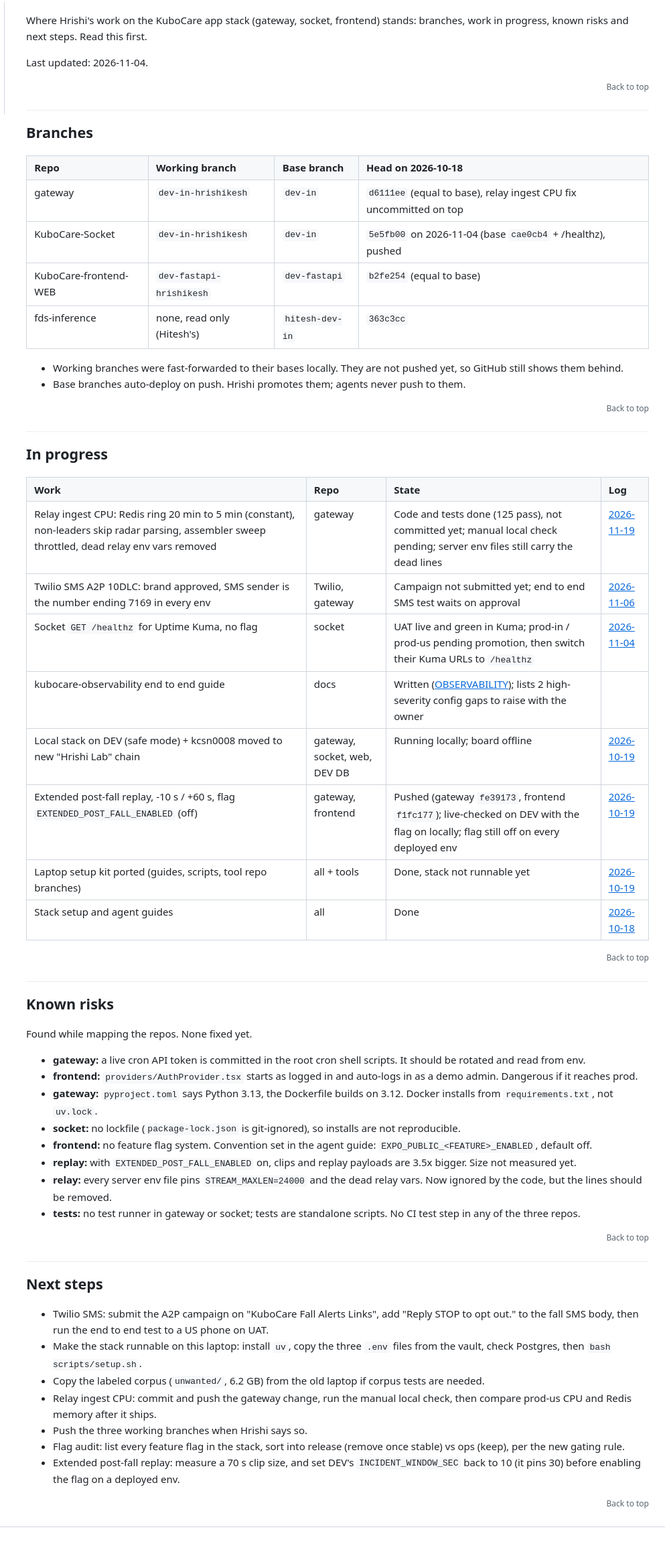
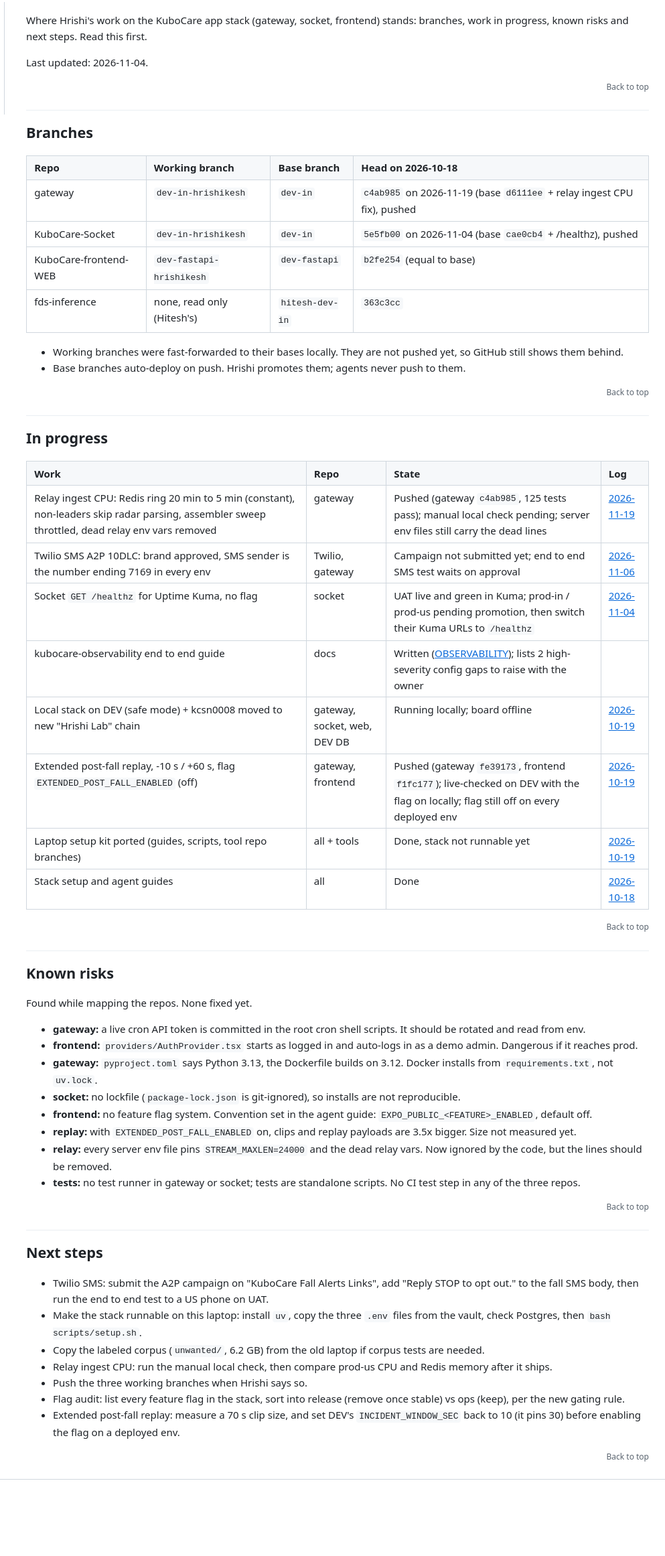
Before and after one commit to hrishikesh-byte/docs-kubocare-stack, a plain HTML site: page STATUS.html in a window 1280 px wide. Shown: the part 148-2471 px from the top of the page at 67% size, without its empty margins (287-1280 px from the left). After the commit the page ends 2426 px from the top, so only its background shows below. Drawn offline with Linux system fonts and the light colour scheme.

Commit message:
docs: relay ingest CPU fix pushed

```diff
--- a/STATUS.html
+++ b/STATUS.html
@@ -62,7 +62,7 @@ pre.mermaid{background:none;text-align:center}
 <h2 id="branches">Branches</h2>
 <table>
 <tr><th>Repo</th><th>Working branch</th><th>Base branch</th><th>Head on 2026-10-18</th></tr>
-<tr><td>gateway</td><td><code>dev-in-hrishikesh</code></td><td><code>dev-in</code></td><td><code>d6111ee</code> (equal to base), relay ingest CPU fix uncommitted on top</td></tr>
+<tr><td>gateway</td><td><code>dev-in-hrishikesh</code></td><td><code>dev-in</code></td><td><code>c4ab985</code> on 2026-11-19 (base <code>d6111ee</code> + relay ingest CPU fix), pushed</td></tr>
 <tr><td>KuboCare-Socket</td><td><code>dev-in-hrishikesh</code></td><td><code>dev-in</code></td><td><code>5e5fb00</code> on 2026-11-04 (base <code>cae0cb4</code> + /healthz), pushed</td></tr>
 <tr><td>KuboCare-frontend-WEB</td><td><code>dev-fastapi-hrishikesh</code></td><td><code>dev-fastapi</code></td><td><code>b2fe254</code> (equal to base)</td></tr>
 <tr><td>fds-inference</td><td>none, read only (Hitesh's)</td><td><code>hitesh-dev-in</code></td><td><code>363c3cc</code></td></tr>
@@ -77,7 +77,7 @@ pre.mermaid{background:none;text-align:center}
 <h2 id="in-progress">In progress</h2>
 <table>
 <tr><th>Work</th><th>Repo</th><th>State</th><th>Log</th></tr>
-<tr><td>Relay ingest CPU: Redis ring 20 min to 5 min (constant), non-leaders skip radar parsing, assembler sweep throttled, dead relay env vars removed</td><td>gateway</td><td>Code and tests done (125 pass), not committed yet; manual local check pending; server env files still carry the dead lines</td><td><a href="work-log/2026-11-19_relay-ingest-cpu.html">2026-11-19</a></td></tr>
+<tr><td>Relay ingest CPU: Redis ring 20 min to 5 min (constant), non-leaders skip radar parsing, assembler sweep throttled, dead relay env vars removed</td><td>gateway</td><td>Pushed (gateway <code>c4ab985</code>, 125 tests pass); manual local check pending; server env files still carry the dead lines</td><td><a href="work-log/2026-11-19_relay-ingest-cpu.html">2026-11-19</a></td></tr>
 <tr><td>Twilio SMS A2P 10DLC: brand approved, SMS sender is the number ending 7169 in every env</td><td>Twilio, gateway</td><td>Campaign not submitted yet; end to end SMS test waits on approval</td><td><a href="work-log/2026-11-06_twilio-sms-a2p-10dlc.html">2026-11-06</a></td></tr>
 <tr><td>Socket <code>GET /healthz</code> for Uptime Kuma, no flag</td><td>socket</td><td>UAT live and green in Kuma; prod-in / prod-us pending promotion, then switch their Kuma URLs to <code>/healthz</code></td><td><a href="work-log/2026-11-04_socket-healthz.html">2026-11-04</a></td></tr>
 <tr><td>kubocare-observability end to end guide</td><td>docs</td><td>Written (<a href="OBSERVABILITY.html">OBSERVABILITY</a>); lists 2 high-severity config gaps to raise with the owner</td><td></td></tr>
@@ -109,7 +109,7 @@ pre.mermaid{background:none;text-align:center}
 <li>Twilio SMS: submit the A2P campaign on "KuboCare Fall Alerts Links", add "Reply STOP to opt out." to the fall SMS body, then run the end to end test to a US phone on UAT.</li>
 <li>Make the stack runnable on this laptop: install <code>uv</code>, copy the three <code>.env</code> files from the vault, check Postgres, then <code>bash scripts/setup.sh</code>.</li>
 <li>Copy the labeled corpus (<code>unwanted/</code>, 6.2 GB) from the old laptop if corpus tests are needed.</li>
-<li>Relay ingest CPU: commit and push the gateway change, run the manual local check, then compare prod-us CPU and Redis memory after it ships.</li>
+<li>Relay ingest CPU: run the manual local check, then compare prod-us CPU and Redis memory after it ships.</li>
 <li>Push the three working branches when Hrishi says so.</li>
 <li>Flag audit: list every feature flag in the stack, sort into release (remove once stable) vs ops (keep), per the new gating rule.</li>
 <li>Extended post-fall replay: measure a 70 s clip size, and set DEV's <code>INCIDENT_WINDOW_SEC</code> back to 10 (it pins 30) before enabling the flag on a deployed env.</li>
```
Also changed, not shown: work-log/2026-11-19_relay-ingest-cpu.html (+2 -2 lines).
